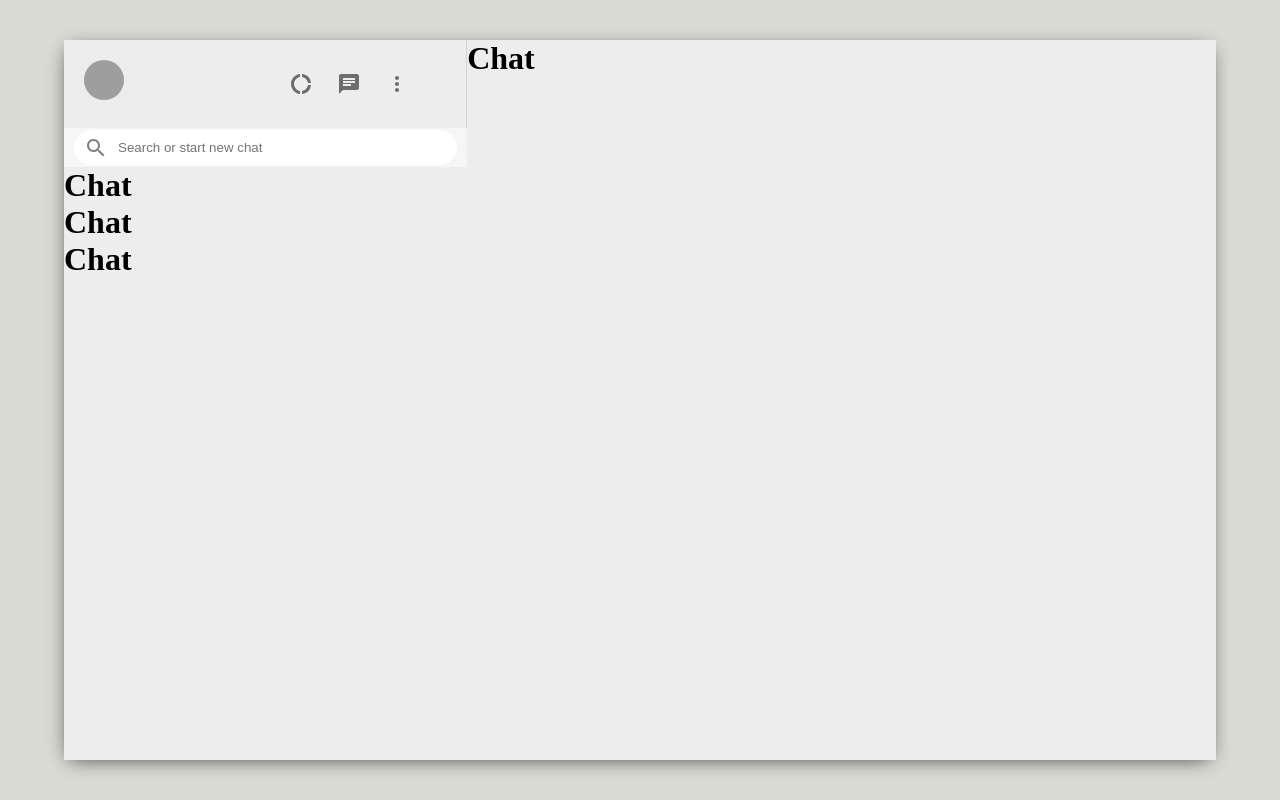
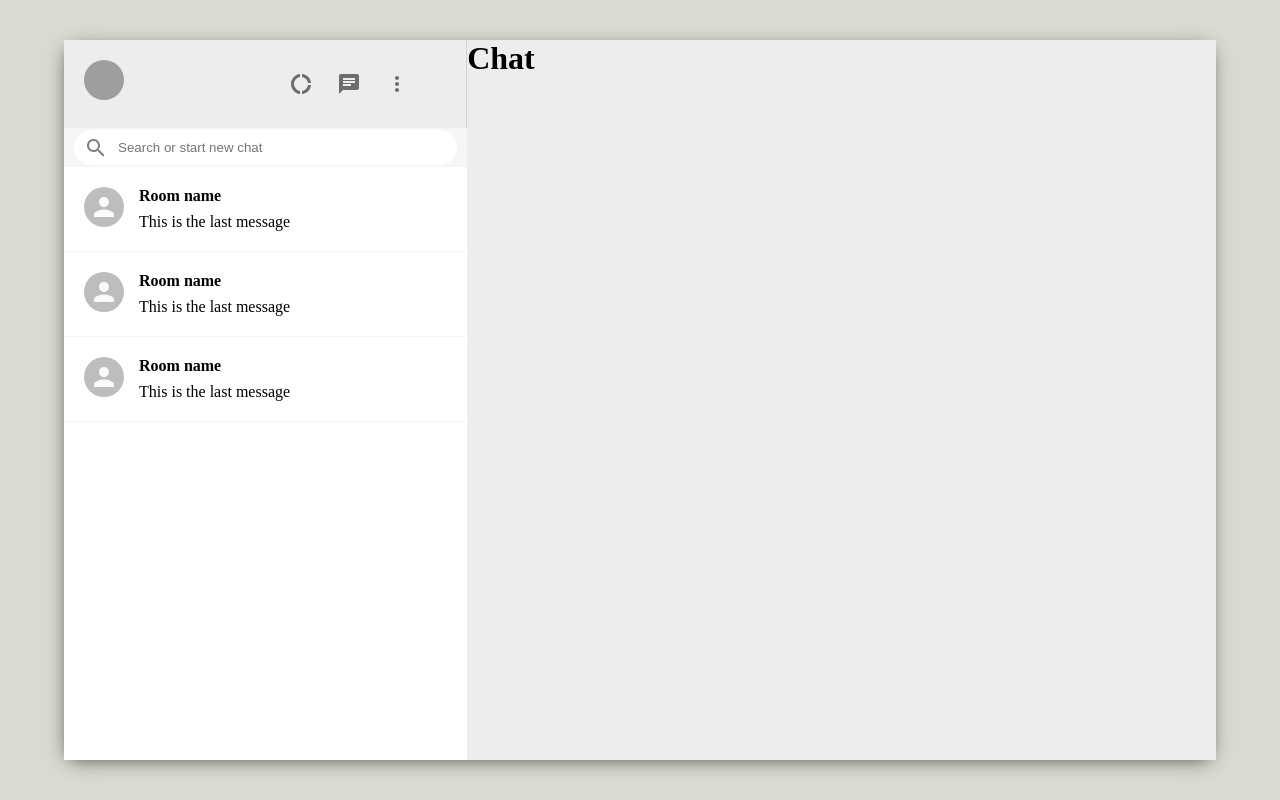
Before and after one commit to KingLouie1994/WhatsApp-MERN-Frontend, a React (Create React App) app: page / in a window 1280 px wide. Built offline with nearby package versions, Linux system fonts and the light colour scheme; grey boxes are pictures that could not be loaded.

Commit message:
Sidebar Chat created | basic styling of all created components

```diff
--- a/src/components/Sidebar.js
+++ b/src/components/Sidebar.js
@@ -95,6 +95,14 @@ const SidebarSearchContainer = styled.div`
   }
 `;
 
-const SidebarChats = styled.div``;
+const SidebarChats = styled.div`
+  flex: 1;
+  overflow-y: scroll;
+  overflow-x: hidden;
+  background-color: white;
+  &::-webkit-scrollbar {
+    width: 0;
+  }
+`;
 
 export default Sidebar;
--- a/src/components/SidebarChat.js
+++ b/src/components/SidebarChat.js
@@ -1,15 +1,40 @@
+// Imports of components
+import { Avatar } from "@material-ui/core";
+
 // Imports for styling
 import styled from "styled-components";
 
 const SidebarChat = () => {
   return (
-    <div>
-      <h1>Chat</h1>
-    </div>
+    <StyledSidebarChat>
+      <Avatar />
+      <SidebarChatInfo>
+        <SidebarChatInfoName>Room name</SidebarChatInfoName>
+        <p>This is the last message</p>
+      </SidebarChatInfo>
+    </StyledSidebarChat>
   );
 };
 
 // Styled Components
-const StyledSidebarChat = styled.div``;
+const StyledSidebarChat = styled.div`
+  display: flex;
+  padding: 20px;
+  border-bottom: 1px solid #f6f6f6;
+  cursor: pointer;
+  :hover {
+    background-color: #ebebeb;
+  }
+`;
+
+const SidebarChatInfo = styled.div`
+  margin-left: 15px;
+`;
+
+const SidebarChatInfoName = styled.p`
+  font-weight: bold;
+  font-size: 16px;
+  margin-bottom: 8px;
+`;
 
 export default SidebarChat;
```
